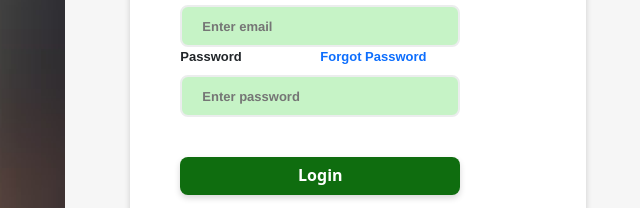
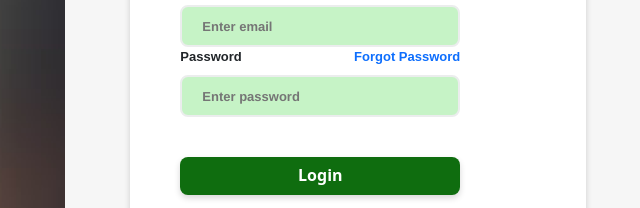
Before and after one commit to Gentlekboy/YM, a plain HTML site: page index.html in a window 1280 px wide. Shown: the part 252-460 px from the top of the page, 575-1215 px from the left. Drawn offline with Linux system fonts and the light colour scheme; a web font is replaced by a local one.

Commit message:
Aligned Forgot Password link to the right

```diff
--- a/style.css
+++ b/style.css
@@ -35,18 +35,19 @@ label{
 
 .passwordSection{
     display: flex;
+    justify-content: space-between;
 }
-
+/*
 .passwordSection label{
     flex: 1;
-}
+} */
 
 .passwordSection a{
     font-family: 'acumin-pro',sans-serif;
     font-weight: bold;
     text-decoration: none;
     font-size: 0.8125rem;
-    flex: 1;
+    /* flex: 1; */
 }
 
 input{
```
